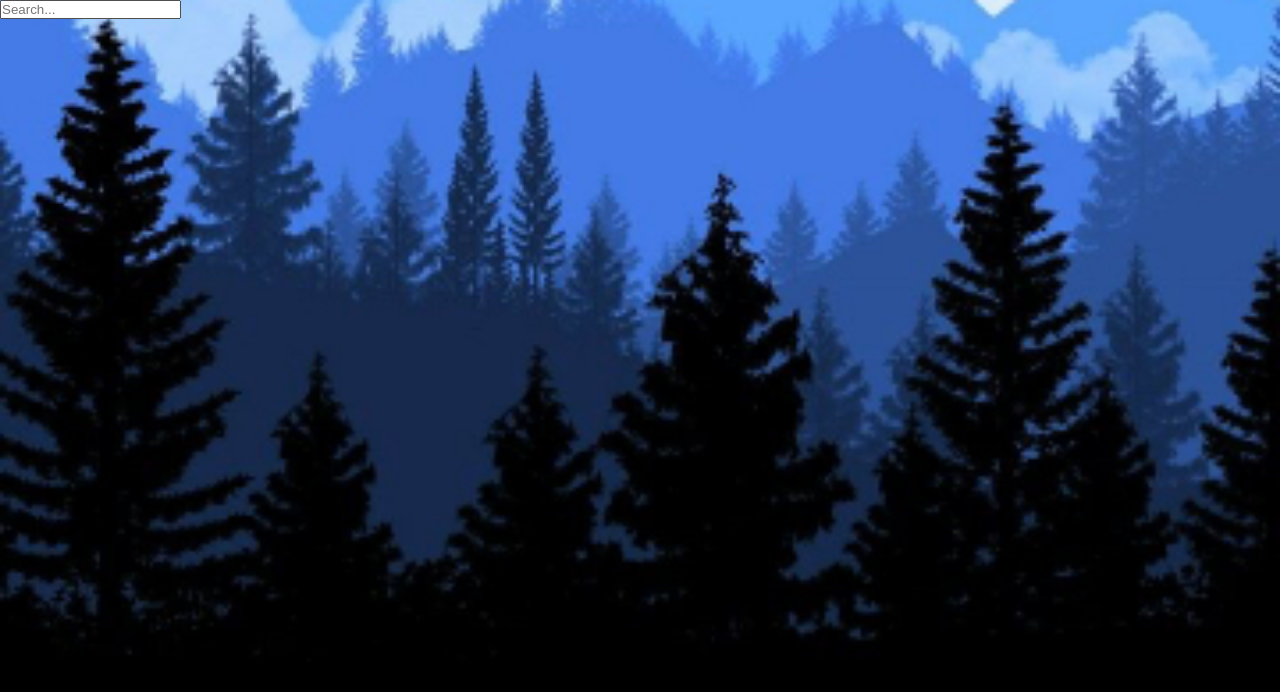
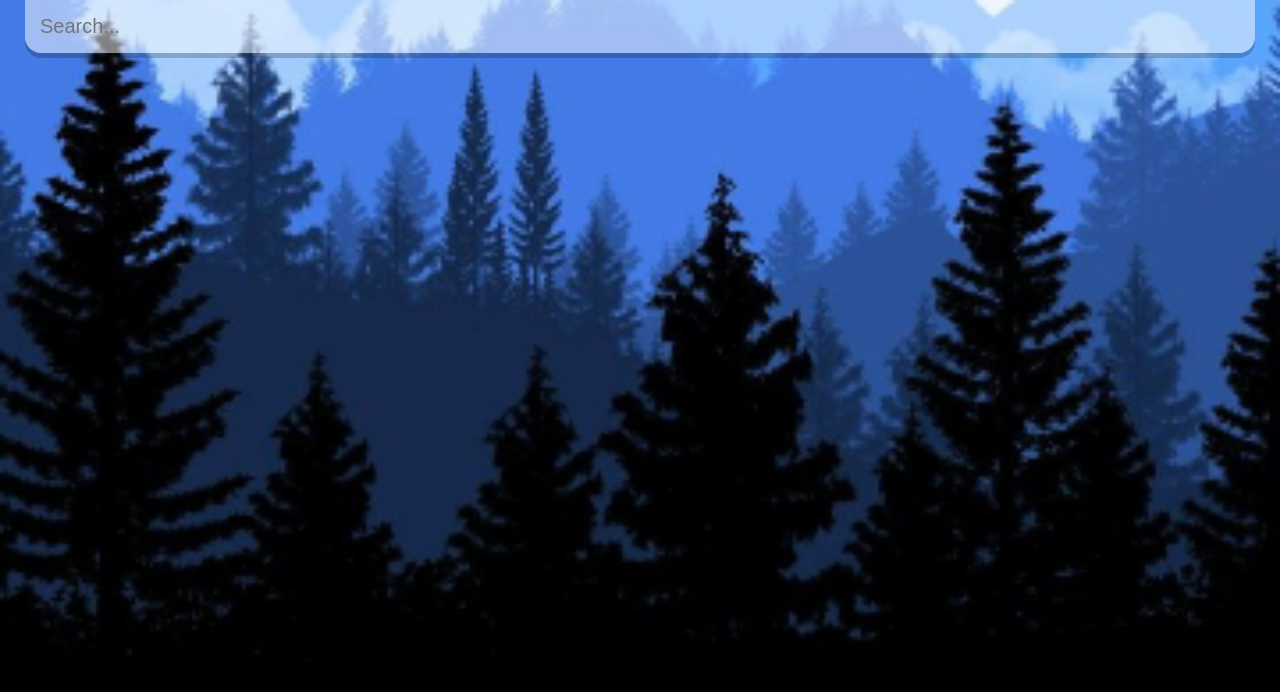
Before and after one commit to AtulSharma11/weather-app-react, a React (Create React App) app: page / in a window 1280 px wide. Shown: the top 692 px of the page. Built offline with nearby package versions, Linux system fonts and the light colour scheme.

Commit message:
Styled the search bar

```diff
--- a/src/index.css
+++ b/src/index.css
@@ -12,6 +12,41 @@ body{
   background-position: bottom;
   transition: 0.4 ease-out;
 }
+.app.warm{
+  background-image: url('/assets/warm-bg.jpeg')
+}
 main {
   min-height: 100vh;
+  background-image: url linear-gradient(to bottom, rgba(0,0,0,0.2), rgba(0,0,0,0.75));
+  padding:25px;
 }
+
+.search-box{
+  width: 100%;
+  margin: 0 0 75px;
+}
+
+.search-box .search-bar{
+  display: block;
+  width: 100%;
+  padding: 15px;
+
+  appearance: none;
+  background:none;
+  border: none;
+  outline: none;
+
+  background-color: rgba(255, 255, 255, 0.5);
+  border-radius: 0px 0px 16px 16px;
+  margin-top: -25px;
+
+  box-shadow: 0px 5px rgba(0,0,0,0.2);
+
+  color: #313131;
+  font-size: 20px;
+  transition: 0.4s ease;
+}
+.search-box .search-bar:focus{                          /* focus is when we click it lights up */
+  background-color: rgba(255, 255, 255, 0.75);
+
+}
```
